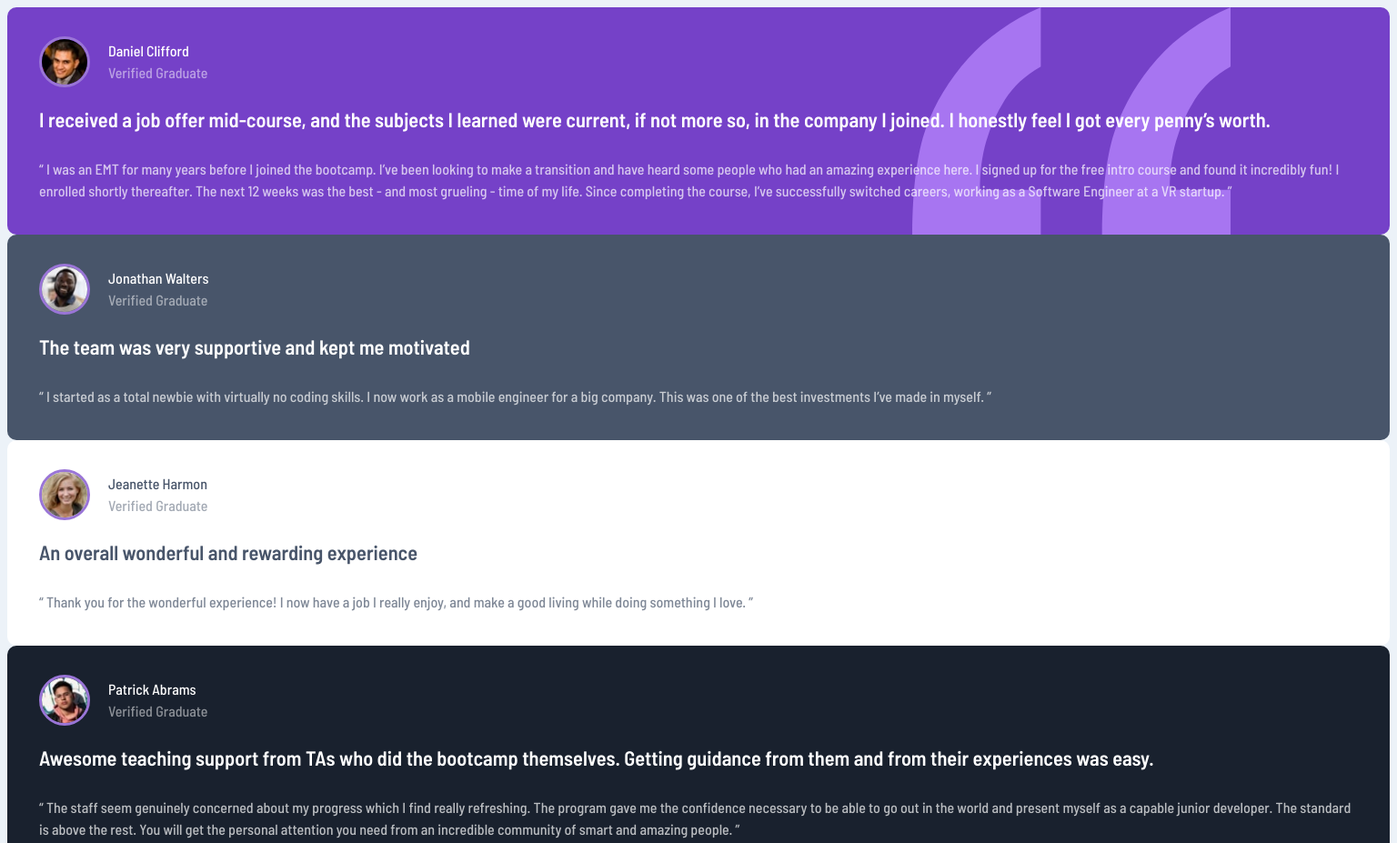
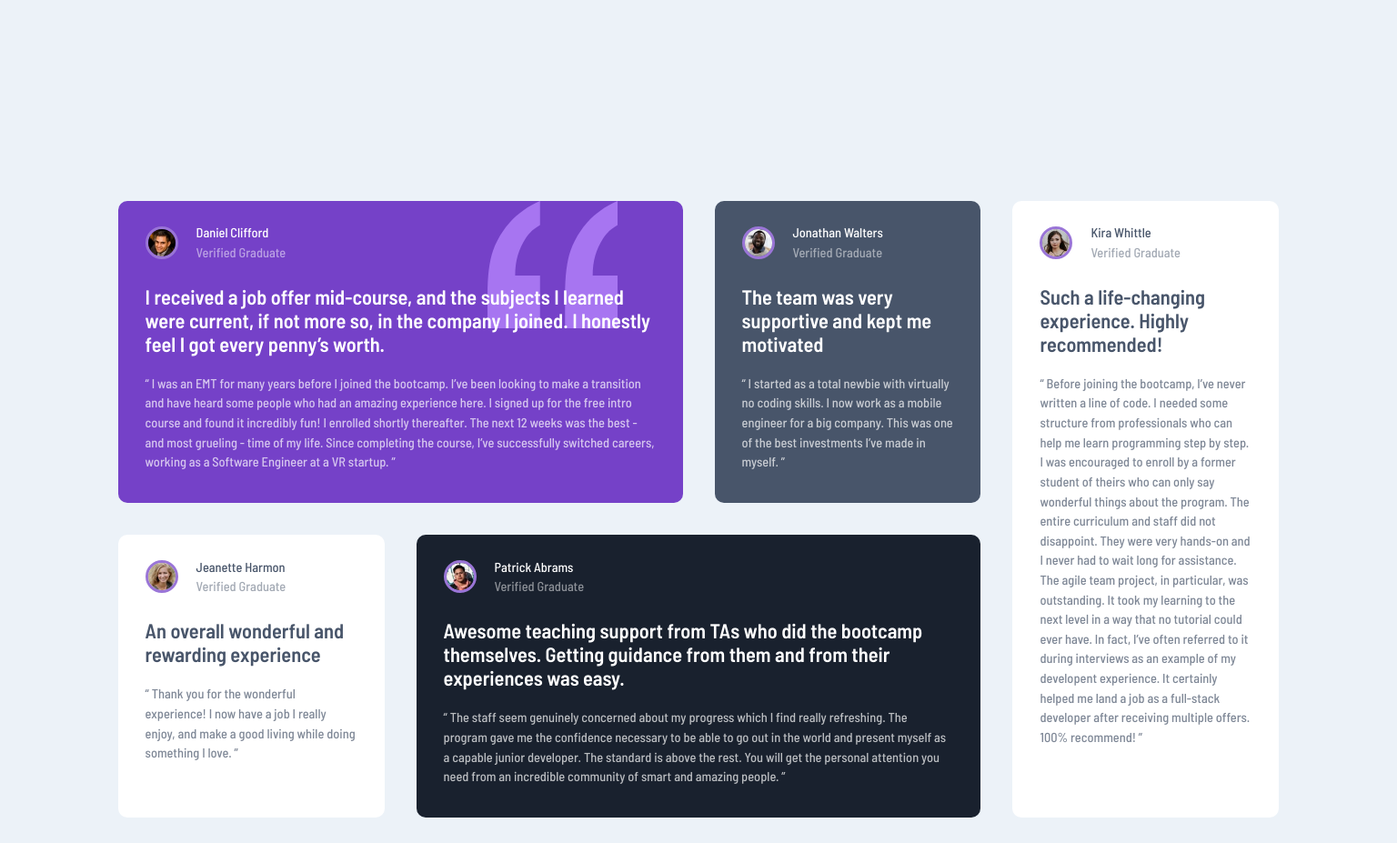
Before and after one commit to sn-tin/testimonials-grid-section, a plain HTML site: page index.html in a window 1536 px wide. Shown: the top 927 px of the page at 91% size. Drawn offline with Linux system fonts and the light colour scheme.

Commit message:
Updated styles

```diff
--- a/css/styles.css
+++ b/css/styles.css
@@ -31,7 +31,7 @@ P {
 
 /* Container */
 
-.main {
+main {
     padding: 20px;
 }
 
@@ -85,23 +85,45 @@ P {
     border-radius: 50%;
 }
 
+@media (min-width: 1000px) {
 
-@media (min-width: 1024px) {
+
+    h1 {
+        font-size: 1.4rem;
+        margin: 10px 0;
+    }
+
+    h3 {
+        font-size: 0.9rem;
+    }
+
+    p {
+        font-size: 0.9rem;
+        margin-top: 20px;
+    }
+
     .card {
+        padding: 10px 30px 20px;
         margin: 0;
     }
-    .main {
+
+    .profile img {
+        max-width: 30px;
+    }
+
+    main {
         height: 100vh;
         display: grid;
-        grid-template-columns: repeat(3, 1fr);
-        grid-gap: 20px;
+        grid-template-columns: repeat(4, 1fr);
+        grid-gap: 35px;
         grid-template-areas:
-        "box1 box1 box2"
-        "box3 box4 box4"
-        "box5 box5 box5";
+        "box1 box1 box2 box5"
+        "box3 box4 box4 box5";
         justify-content: center;
         align-content: center;
-        padding: 100px;
+        /* padding: 100px; */
+        padding: 10% 8%;
+        margin: 0 auto;
     }
 
     .testimonial-1 {
@@ -125,54 +147,3 @@ P {
         grid-area: box5;
     }
 }
-
-@media (min-width: 1440px) {
-
-
-    h1 {
-        font-size: 1.4rem;
-        margin: 10px 0;
-    }
-
-    p {
-        margin-top: 30px;
-    }
-
-    .card {
-        margin: 0;
-    }
-
-    .main {
-        height: 100vh;
-        display: grid;
-        grid-template-columns: repeat(4, 1fr);
-        grid-gap: 20px;
-        grid-template-areas:
-        "box1 box1 box2 box5"
-        "box3 box4 box4 box5";
-        justify-content: center;
-        align-content: center;
-        padding: 100px;
-    }
-
-    .testimonial-1 {
-        grid-area: box1;
-        background-size: 23%;
-    }
-
-    .testimonial-2 {
-        grid-area: box2;
-    }
-
-    .testimonial-3 {
-        grid-area: box3;
-    }
-
-    .testimonial-4 {
-        grid-area: box4;
-    }
-
-    .testimonial-5 {
-        grid-area: box5;
-    }
-}
```
